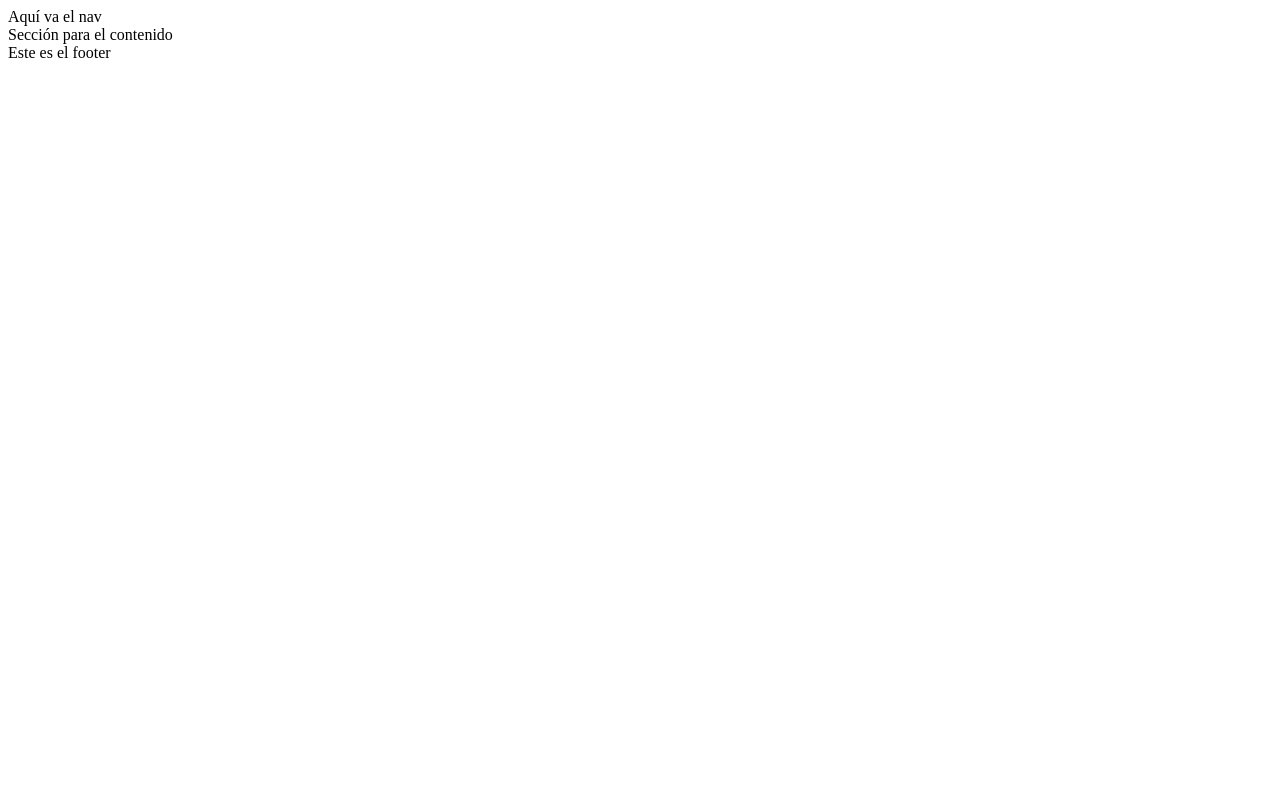
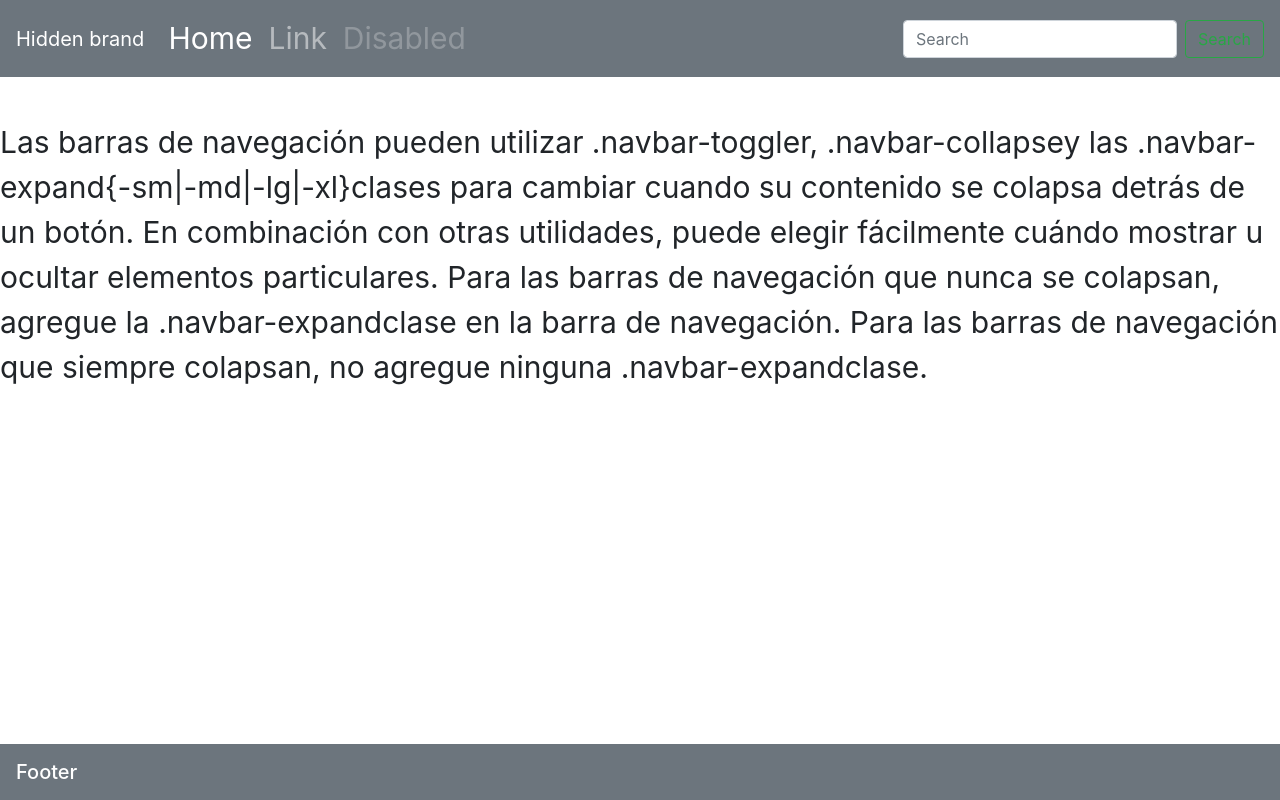
Before and after one commit to lore0223/adamantium, a website: page src/index.html in a window 1280 px wide. Drawn offline with nearby package versions, Linux system fonts and the light colour scheme.

Commit message:
Hace la visualización de la pantalla del menú con el navbar y el footer, también agrega el archivo gitignore y la carpeta de images

```diff
--- /dev/null
+++ b/src/css/style.css
@@ -0,0 +1,13 @@
+*{
+    padding: 0;
+    margin: 0;
+}
+
+body {
+    font-size: 30px;
+}
+
+#main-menú {
+    margin-top: 15vh;
+    margin-bottom: 15vh;
+}
--- a/src/index.html
+++ b/src/index.html
@@ -4,14 +4,55 @@
     <meta charset="UTF-8">
     <meta name="viewport" content="width=device-width, initial-scale=1.0">
     <meta http-equiv="X-UA-Compatible" content="ie=edge">
+
+    <link rel="stylesheet" href="https://stackpath.bootstrapcdn.com/bootstrap/4.3.1/css/bootstrap.min.css" integrity="sha384-ggOyR0iXCbMQv3Xipma34MD+dH/1fQ784/j6cY/iJTQUOhcWr7x9JvoRxT2MZw1T" crossorigin="anonymous">
+    <link rel="stylesheet" href="./css/style.css">
+
     <title>Adamantium</title>
 </head>
 <body>
-    <nav>Aquí va el nav</nav>
+    <nav class="navbar fixed-top navbar-expand-sm navbar-dark bg-secondary">
+        <button class="navbar-toggler" type="button" data-toggle="collapse" data-target="#navbarTogglerDemo01" aria-controls="navbarTogglerDemo01" aria-expanded="false" aria-label="Toggle navigation">
+          <span class="navbar-toggler-icon">Adamantium</span>
+        </button>
+        <div class="collapse navbar-collapse" id="navbarTogglerDemo01">
+          <a class="navbar-brand" href="#">Hidden brand</a>
+          <ul class="navbar-nav mr-auto mt-2 mt-lg-0">
+            <li class="nav-item active">
+              <a class="nav-link" href="#">Home <span class="sr-only">(current)</span></a>
+            </li>
+            <li class="nav-item">
+              <a class="nav-link" href="#">Link</a>
+            </li>
+            <li class="nav-item">
+              <a class="nav-link disabled" href="#" tabindex="-1" aria-disabled="true">Disabled</a>
+            </li>
+          </ul>
+          <form class="form-inline my-2 my-lg-0">
+            <input class="form-control mr-sm-2" type="search" placeholder="Search" aria-label="Search">
+            <button class="btn btn-outline-success my-2 my-sm-0" type="submit">Search</button>
+          </form>
+        </div>
+      </nav>
 
-    <article>Sección para el contenido</article>
+    <main id="main-menú"><p>Las barras de navegación pueden utilizar .navbar-toggler, .navbar-collapsey las
+        .navbar-expand{-sm|-md|-lg|-xl}clases
+        para cambiar cuando su contenido se colapsa detrás de un botón. En combinación con otras
+        utilidades, puede elegir fácilmente cuándo mostrar u ocultar elementos particulares.
 
-    <footer>Este es el footer</footer>
+        Para las barras de navegación que nunca se colapsan, agregue la .navbar-expandclase en la
+        barra de navegación. Para las barras de navegación que siempre colapsan, no agregue ninguna
+        .navbar-expandclase.</p></main>
+
+    <footer>
+        <nav class="navbar fixed-bottom navbar-dark bg-secondary">
+            <span class="navbar-brand mb-0 h1">Footer</span>
+        </nav>
+    </footer>
+
+    <script src="https://code.jquery.com/jquery-3.3.1.slim.min.js" integrity="sha384-q8i/X+965DzO0rT7abK41JStQIAqVgRVzpbzo5smXKp4YfRvH+8abtTE1Pi6jizo" crossorigin="anonymous"></script>
+    <script src="https://cdnjs.cloudflare.com/ajax/libs/popper.js/1.14.7/umd/popper.min.js" integrity="sha384-UO2eT0CpHqdSJQ6hJty5KVphtPhzWj9WO1clHTMGa3JDZwrnQq4sF86dIHNDz0W1" crossorigin="anonymous"></script>
+    <script src="https://stackpath.bootstrapcdn.com/bootstrap/4.3.1/js/bootstrap.min.js" integrity="sha384-JjSmVgyd0p3pXB1rRibZUAYoIIy6OrQ6VrjIEaFf/nJGzIxFDsf4x0xIM+B07jRM" crossorigin="anonymous"></script>
 
 </body>
 </html>
```
Also changed, not shown: src/images/diamante.jpg (added), src/images/logo.png (added), src/images/mision.png (added), 1 other file.
